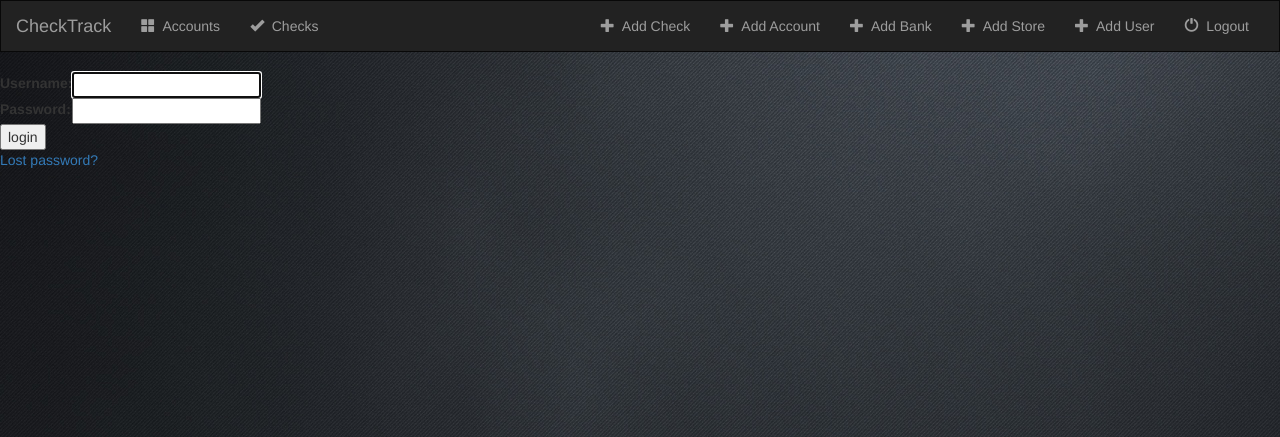
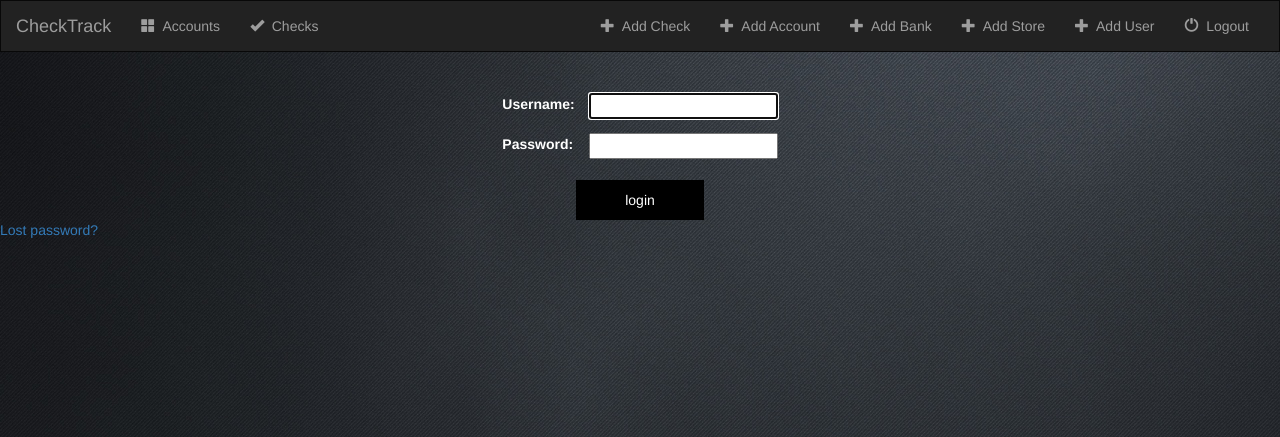
Before and after one commit to jferg496/Team-3-CheckTrack, a Django app: page /login/ in a window 1280 px wide. Shown: the top 437 px of the page. Run offline with Django 3.2, Linux system fonts and the light colour scheme; some libraries are stand-ins or nearby versions.

Commit message:
Login Styling

```diff
--- a/check/static/check/style.css
+++ b/check/static/check/style.css
@@ -1,7 +1,39 @@
 body {
-    background:  url("images/black-background.png");
-}
+  background: url("images/black-background.png");
+  color: white; }
 
-.navbar{
-    border-radius: 0;
-}
+.navbar {
+  border-radius: 0; }
+
+.loginForm {
+  display: -webkit-box;
+  display: -webkit-flex;
+  display: -ms-flexbox;
+  display: flex;
+  -webkit-box-pack: center;
+  -webkit-justify-content: center;
+  -ms-flex-pack: center;
+  justify-content: center;
+  color: white; }
+
+table {
+  padding: 1em; }
+
+tr {
+  padding: 1em; }
+
+td {
+  padding: .5em; }
+
+.button {
+  background-color: black;
+  border: none;
+  padding: 10px;
+  width: 10%;
+  -webkit-transition: width .35s;
+  -o-transition: width .35s;
+  transition: width .35s; }
+  .button:hover {
+    background-color: white;
+    color: black;
+    width: 12%; }
--- /dev/null
+++ b/check/static/check/style.scss
@@ -0,0 +1,41 @@
+body {
+    background:  url("images/black-background.png");
+    color: white;
+}
+
+.navbar{
+    border-radius: 0;
+}
+
+.loginForm{
+    display: flex;
+    justify-content: center;
+    color: white;
+}
+
+table{
+    padding: 1em;
+}
+
+tr{
+    padding: 1em;
+}
+
+td{
+    padding: .5em;
+}
+
+.button {
+    background-color: black;
+    border: none;
+    padding: 10px;
+    width: 10%;
+    transition: width .35s;
+
+    &:hover{
+        background-color: white;
+        color: black;
+        width: 12%;
+    }
+
+}
--- a/check/templates/registration/login.html
+++ b/check/templates/registration/login.html
@@ -15,9 +15,10 @@
     {% endif %}
 {% endif %}
 
-<form method="post" action="{% url 'login' %}">
+<form class="" method="post" action="{% url 'login' %}">
 {% csrf_token %}
-<table>
+
+<table class="loginForm">
 <tr>
     <td>{{ form.username.label_tag }}</td>
     <td>{{ form.username }}</td>
@@ -28,11 +29,14 @@
 </tr>
 </table>
 
-<input type="submit" value="login" />
+<div class="loginForm">
+<input class="button" type="submit" value="login" />
 <input type="hidden" name="next" value="{{ next }}" />
+</div>
 </form>
 
+
 {# Assumes you setup the password_reset view in your URLconf #}
-<p><a href="{% url 'password_reset' %}">Lost password?</a></p>
+<p class="<loginForm></loginForm>"><a href="{% url 'password_reset' %}">Lost password?</a></p>
 
 {% endblock %}
```
